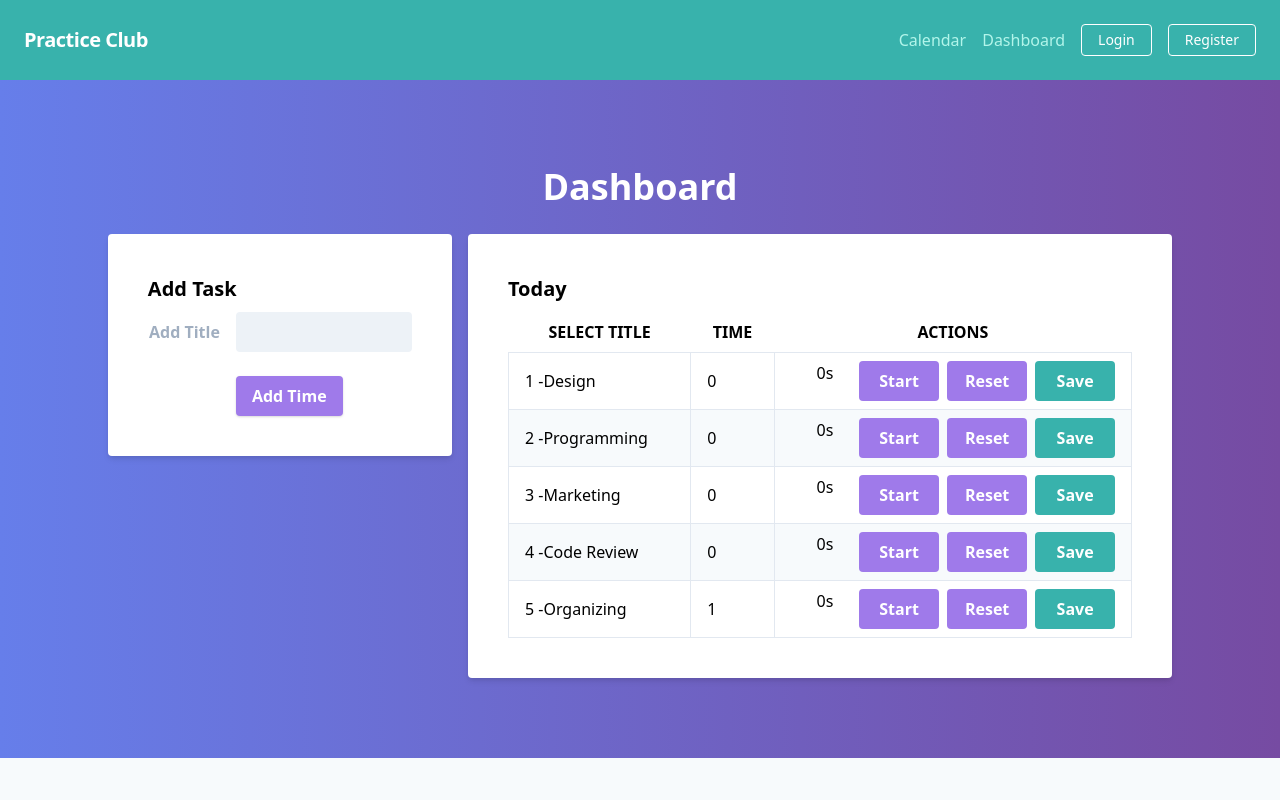
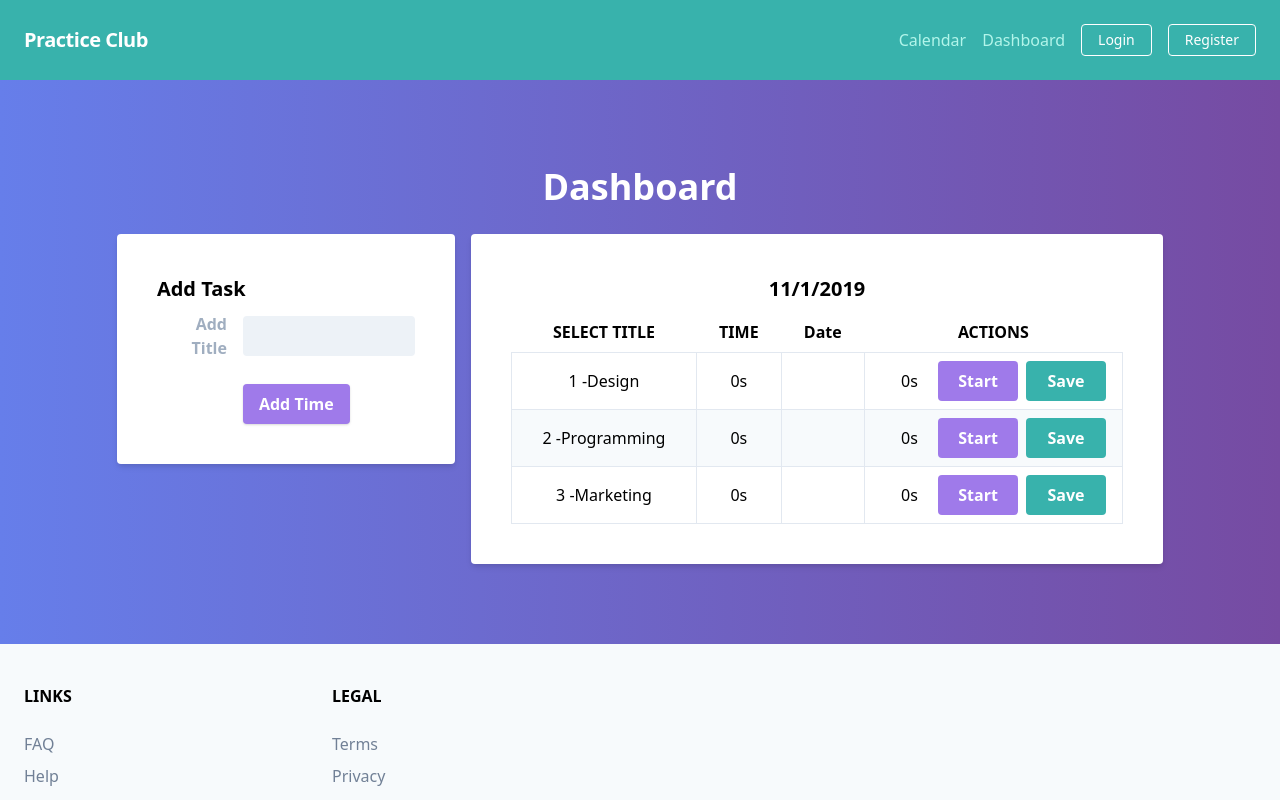
Before and after one commit to mkleung/practiceclub, a React (Create React App) app: page /dashboard in a window 1280 px wide. Shown: the top 800 px of the page. Built offline with nearby package versions, Linux system fonts and the light colour scheme; no server answers.

Commit message:
To do - add timer into context

```diff
--- a/src/components/Dashboard/TimeList.js
+++ b/src/components/Dashboard/TimeList.js
@@ -1,14 +1,24 @@
 import React from "react";
 import Timer from "./Timer";
 const TimeList = props => {
+  const getCurrentDate = (separator = "") => {
+    let newDate = new Date();
+    let date = newDate.getDate();
+    let month = newDate.getMonth() + 1;
+    let year = newDate.getFullYear();
+
+    return `${month}/${date}/${year}`;
+  };
+
   return (
-    <div className="bg-white shadow-md rounded p-10 ">
-      <h2 className="text-xl font-bold mb-2">Today</h2>
+    <div className="bg-white shadow-md rounded p-10 text-center">
+      <h2 className="text-xl font-bold mb-2 ">{getCurrentDate()}</h2>
       <table className="table-auto w-full">
         <thead>
           <tr>
             <th className="px-4 py-2">SELECT TITLE</th>
             <th className="px-4 py-2">TIME</th>
+            <th className="px-4 py-2">Date</th>
             <th className="px-4 py-2">ACTIONS</th>
           </tr>
         </thead>
@@ -18,7 +28,8 @@
               <td className="border px-4 py-2">
                 {time.id} -{time.title}
               </td>
-              <td className="border px-4 py-2">{time.time}</td>
+              <td className="border px-4 py-2">{time.time}s</td>
+              <td className="border px-4 py-2">{time.date}</td>
               <td className="border px-4 py-2">
                 <Timer index={index} saveTime={props.saveTime} />
               </td>
--- a/src/components/Dashboard/Timer.js
+++ b/src/components/Dashboard/Timer.js
@@ -27,7 +27,9 @@
 
   return (
     <div className="flex">
-      <div className="flex-1 text-center">{seconds}s</div>
+      <div className=" flex justify-center items-center flex-1 text-center">
+        {seconds}s
+      </div>
       <div className="flex-2">
         <button
           className={
@@ -39,12 +41,12 @@
         >
           {isActive ? "Stop" : "Start"}
         </button>
-        <button
+        {/* <button
           className="mr-2 w-20 bg-purple-500  text-white font-bold py-2 px-4 rounded"
           onClick={reset}
         >
           Reset
-        </button>
+        </button> */}
         <button
           className=" w-20 bg-teal-500  text-white font-bold py-2 px-4 rounded"
           onClick={() => props.saveTime(props.index, seconds)}
--- a/src/components/Dashboard/index.js
+++ b/src/components/Dashboard/index.js
@@ -48,14 +48,14 @@
 const Dashboard = () => {
   const [times, setTimes] = useState([]);
 
+  const [date, setDate] = useState();
+
   // INITIALIZE
   useEffect(() => {
     setTimes([
-      { id: 1, title: "Design", time: 0 },
-      { id: 2, title: "Programming", time: 0 },
-      { id: 3, title: "Marketing", time: 0 },
-      { id: 4, title: "Code Review", time: 0 },
-      { id: 5, title: "Organizing", time: 1 }
+      { id: 1, title: "Design", time: 0, date: "" },
+      { id: 2, title: "Programming", time: 0, date: "" },
+      { id: 3, title: "Marketing", time: 0, date: "" }
     ]);
   }, []);
 
@@ -70,11 +70,10 @@
   };
 
   const saveTime = (index, time) => {
-    console.log("save time" + index + " - " + time);
-
-    let newArr = [...times];
-    newArr[index].time = time;
-    setTimes(newArr);
+    let saveArray = [...times];
+    saveArray[index].time = time;
+    saveArray[index].date = new Date().toLocaleString();
+    setTimes(saveArray);
   };
 
   return (
```
